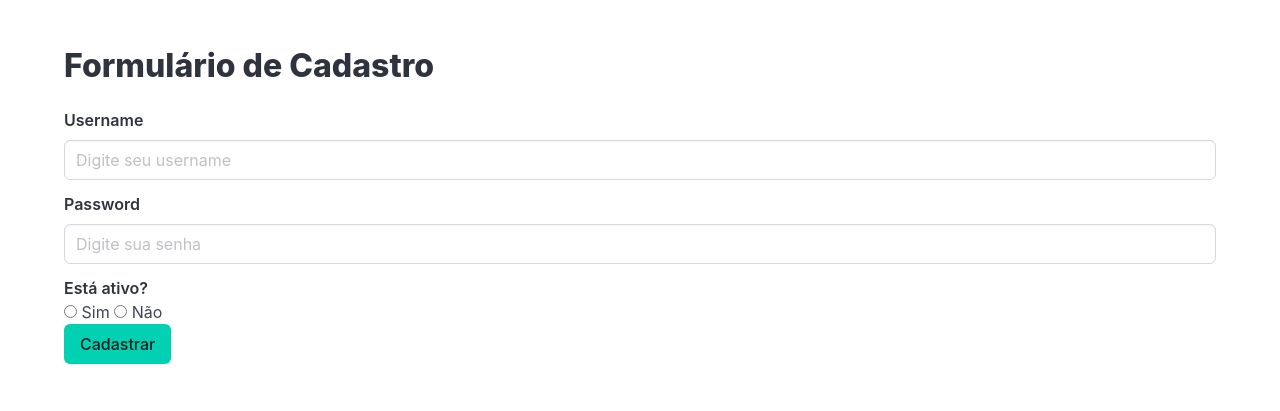
After one commit to LyraMaker/RGI61-2024, a PHP site: page /editar-usuario.php in a window 1280 px wide. The commit adds this page. Shown: the top 411 px of the page. Run offline with PHP 8.4, Linux system fonts and the light colour scheme.

Commit message:
Crud completo

```diff
--- /dev/null
+++ b/Programação Web/login/editar-usuario.php
@@ -0,0 +1,42 @@
+<?php require __DIR__."/header.php";?>
+<section class="section">
+        <div class="container">
+            <h1 class="title">Formulário de Cadastro</h1>
+            <form action="./index.php?acao=atualizar" method="POST">
+                <div class="field">
+                    <label class="label">Username</label>
+                    <div class="control">
+                        <input class="input" type="text" name="usuario" placeholder="Digite seu username" value="<?= !empty($usuario)? $usuario[0]->getUsername():''?>" required>
+                    </div>
+                </div>
+
+                <div class="field">
+                    <label class="label">Password</label>
+                    <div class="control">
+                        <input class="input" type="password" name="senha" placeholder="Digite sua senha" value="<?= !empty($usuario)? $usuario[0]->getPassword():''?>" required>
+                    </div>
+                </div>
+
+                <p><strong>Está ativo?</strong></p>
+                <div class="radios">
+                    <div class="control">
+                        <label class="radio">
+                            <input type="radio" name="ativo" value="1" <?= !empty($usuario) && $usuario[0]->getAtivo() == 1 ? 'checked' :''?>>
+                           Sim
+                        </label>
+                        <label class="radio">
+                            <input type="radio" name="ativo" value="0" <?= !empty($usuario) && $usuario[0]->getAtivo() == 0 ? 'checked' :''?>>
+                           Não
+                        </label>
+                    </div>
+                </div>
+
+                <div class="field">
+                    <div class="control">
+                        <button class="button is-primary">Cadastrar</button>
+                    </div>
+                </div>
+            </form>
+        </div>
+
+        <?php require __DIR__."/footer.php"; ?>
--- a/Programação Web/login/exibir-dados.php
+++ b/Programação Web/login/exibir-dados.php
@@ -20,8 +20,8 @@
                             <td><?php echo htmlspecialchars($usuario->getPassword()); ?></td>
                             <td><?= $usuario->getAtivo() == "1"?"Sim":"Não" ?></td>
                             <td>
-                                <a class="button is-small is-info">Editar</a>
-                                <a class="button is-small is-danger">Excluir</a>
+                                <a class="button is-small is-info" href="/index.php?acao=editar&id=<?=$usuario->getUsername()?>">Editar</a>
+                                <a class="button is-small is-danger" href="/index.php?acao=excluir&id=<?=$usuario->getUsername()?>">Excluir</a>
                             </td>
                         </tr>
                     <?php endforeach; ?>
```
Also changed, not shown: Programação Web/login/app/Controller/AtualizarUsuario.php (added, +13 -0 lines), Programação Web/login/app/Controller/EditarUsuario.php (added, +12 -0 lines), Programação Web/login/app/Controller/ExcluirUsuario.php (added, +9 -0 lines), Programação Web/login/app/Model/UserBanco.php (+42 -0 lines), Programação Web/login/index.php (+13 -0 lines), Programação Web/login/banco.db.
